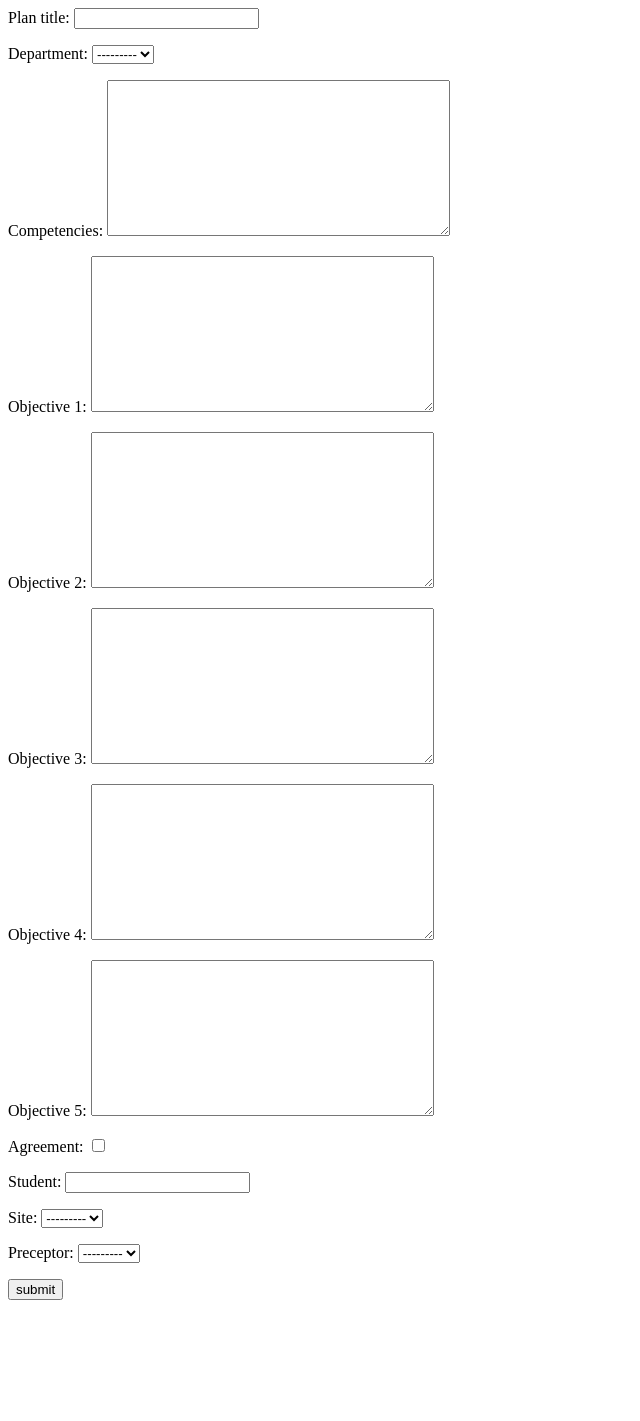
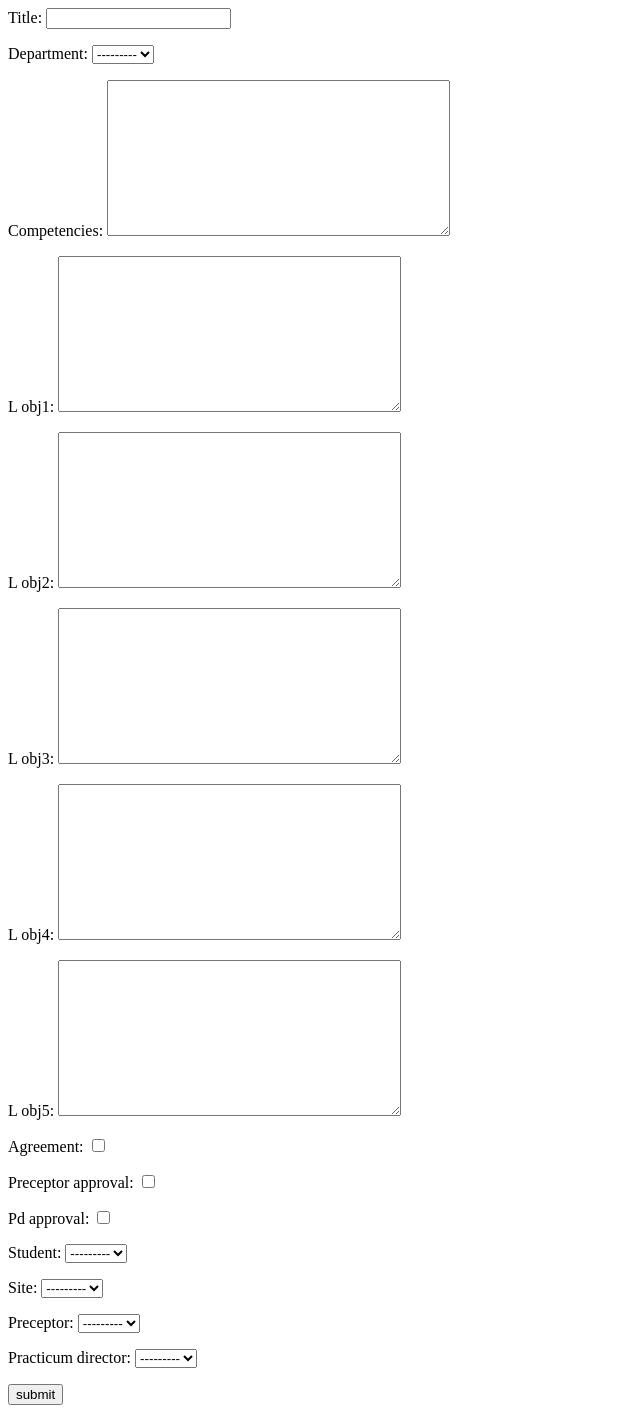
Before and after one commit to bstumbo/practicum-system, a Django app: page /student/practicum-plan in a window 1280 px wide. Shown: the whole page, without its empty margins (0-640 px from the left). Before the commit the page ends 1300 px from the top, so only its background shows below. Run offline with Django 3.2, Linux system fonts and the light colour scheme; data that the repository does not hold is empty; parts of the project's set-up code (start-up, migrations or seed data) failed here and were passed over.

Commit message:
- Refactor StudentPlanForm to use models

```diff
--- a/gw_practicum/forms.py
+++ b/gw_practicum/forms.py
@@ -2,17 +2,24 @@ from django import forms
 from .models import Department
 from .models import Site
 from .models import Preceptor
+from .models import PracticumDirector
+from .models import PracticumPlan
 
-class StudentPlanForm(forms.Form):
-    title = forms.CharField(label='Plan title', max_length=255, required=True)
-    department = forms.ModelChoiceField(queryset=Department.objects.all(), label='Department', required=True)
-    competencies = forms.CharField(label='Competencies', required=True, widget=forms.Textarea)
-    l_obj1 = forms.CharField(label='Objective 1', required=True, widget=forms.Textarea)
-    l_obj2 = forms.CharField(label='Objective 2', required=False, widget=forms.Textarea)
-    l_obj3 = forms.CharField(label='Objective 3', required=False, widget=forms.Textarea)
-    l_obj4 = forms.CharField(label='Objective 4', required=False, widget=forms.Textarea)
-    l_obj5 = forms.CharField(label='Objective 5', required=False, widget=forms.Textarea)
-    agreement = forms.BooleanField(required=True)
-    student = forms.CharField(label='Student')
-    site = forms.ModelChoiceField(queryset=Site.objects.all(), label='Site')
-    preceptor = forms.ModelChoiceField(queryset=Preceptor.objects.all(), label='Preceptor')
+
+class StudentPlanForm(forms.ModelForm):
+    class Meta:
+        model = PracticumPlan
+        fields = '__all__'
+    # title = forms.CharField(label='Plan title', max_length=255, required=True)
+    # department = forms.ModelChoiceField(queryset=Department.objects.all(), label='Department', required=True)
+    # competencies = forms.CharField(label='Competencies', required=True, widget=forms.Textarea)
+    # l_obj1 = forms.CharField(label='Objective 1', required=True, widget=forms.Textarea)
+    # l_obj2 = forms.CharField(label='Objective 2', required=False, widget=forms.Textarea)
+    # l_obj3 = forms.CharField(label='Objective 3', required=False, widget=forms.Textarea)
+    # l_obj4 = forms.CharField(label='Objective 4', required=False, widget=forms.Textarea)
+    # l_obj5 = forms.CharField(label='Objective 5', required=False, widget=forms.Textarea)
+    # agreement = forms.BooleanField(required=True)
+    # student = forms.CharField(label='Student')
+    # site = forms.ModelChoiceField(queryset=Site.objects.all(), label='Site')
+    # preceptor = forms.ModelChoiceField(queryset=Preceptor.objects.all(), label='Preceptor')
+    # practicum_director = forms.ModelChoiceField(queryset=PracticumDirector.objects.all(), label='Practicum Director')
--- a/gw_practicum/templates/student/projectplan.html
+++ b/gw_practicum/templates/student/projectplan.html
@@ -1,6 +1,6 @@
 {% if error_message %}<p><strong>{{ error_message }}</strong></p>{% endif %}
 
-<form action="student/practicum-plan/submit" method="post">
+<form action="practicum-plan" method="post">
 {% csrf_token %}
     {{ form.as_p }}
 <input type="submit" value="submit">
--- a/gw_practicum/views.py
+++ b/gw_practicum/views.py
@@ -33,11 +33,14 @@ def student(request):
     return render(request, 'student/index.html')
 
 def studentPlan(request, projectplan_id='None'):
-    form = StudentPlanForm()
+    if request.method == 'POST':
+        submittedForm = StudentPlanForm(request.POST)
+        if submittedForm.is_valid():
+            submittedForm.save()
+            return HttpResponseRedirect('student')
+    else:
+        form = StudentPlanForm()
     return render(request, 'student/projectplan.html', {'form': form})
-
-def submitStudentPlan(request):
-    return HttpResponseRedirect('/')
 
 def studentMidpoint(request, midpointevaluation_id='None'):
     response = "Student Midpoint Evaluation"
--- a/practicum/urls.py
+++ b/practicum/urls.py
@@ -28,7 +28,6 @@ urlpatterns = [
     # STUDENT PATHS
     path('student', views.student, name='student'),
     path('student/practicum-plan', views.studentPlan, name='student-plan-form'),
-    path('student/practicum-plan/submit', views.submitStudentPlan, name='submit-student-plan'),
     path('student/practicum-plan/<int:projectplan_id>', views.studentPlan, name='student-plan'),
     path('student/midpoint', views.studentMidpoint, name='student-midpoint-form'),
     path('student/midpoint/<int:midpointevaluation_id', views.studentMidpoint, name='student-midpoint'),
```
